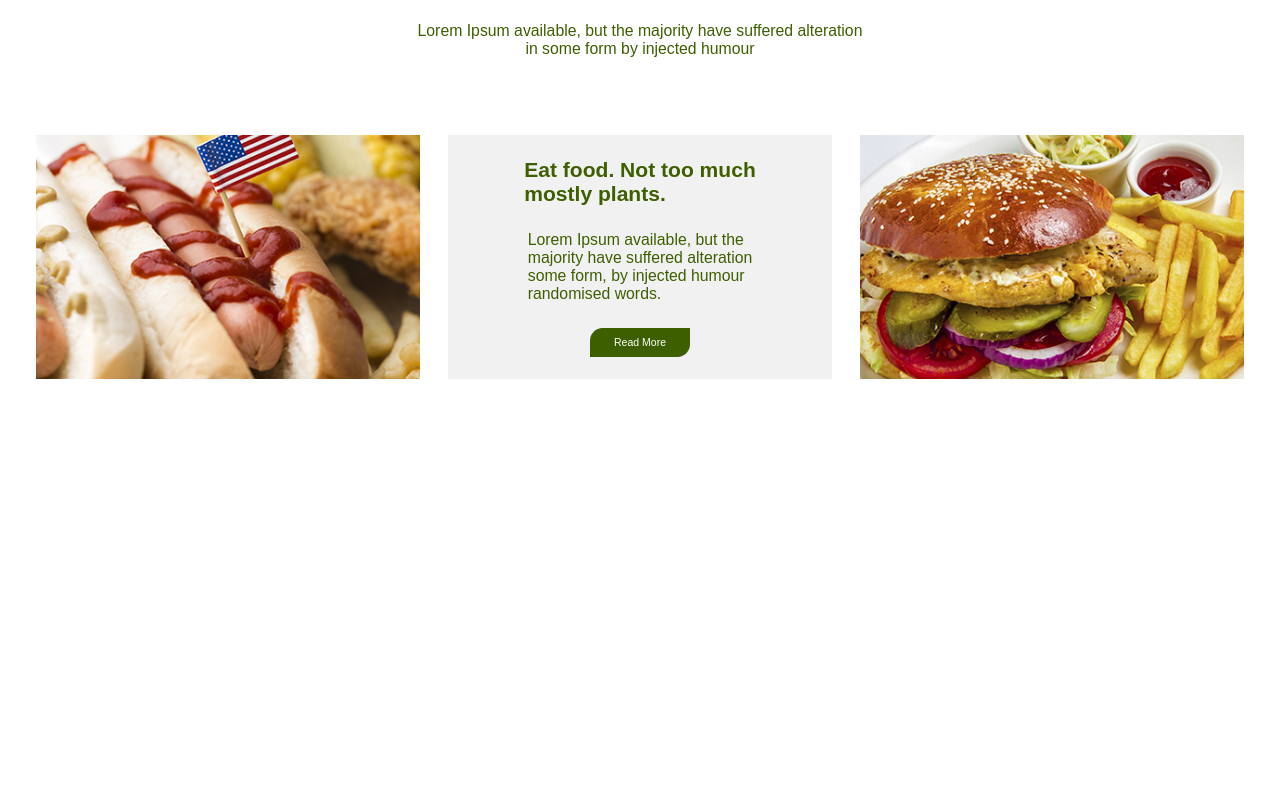
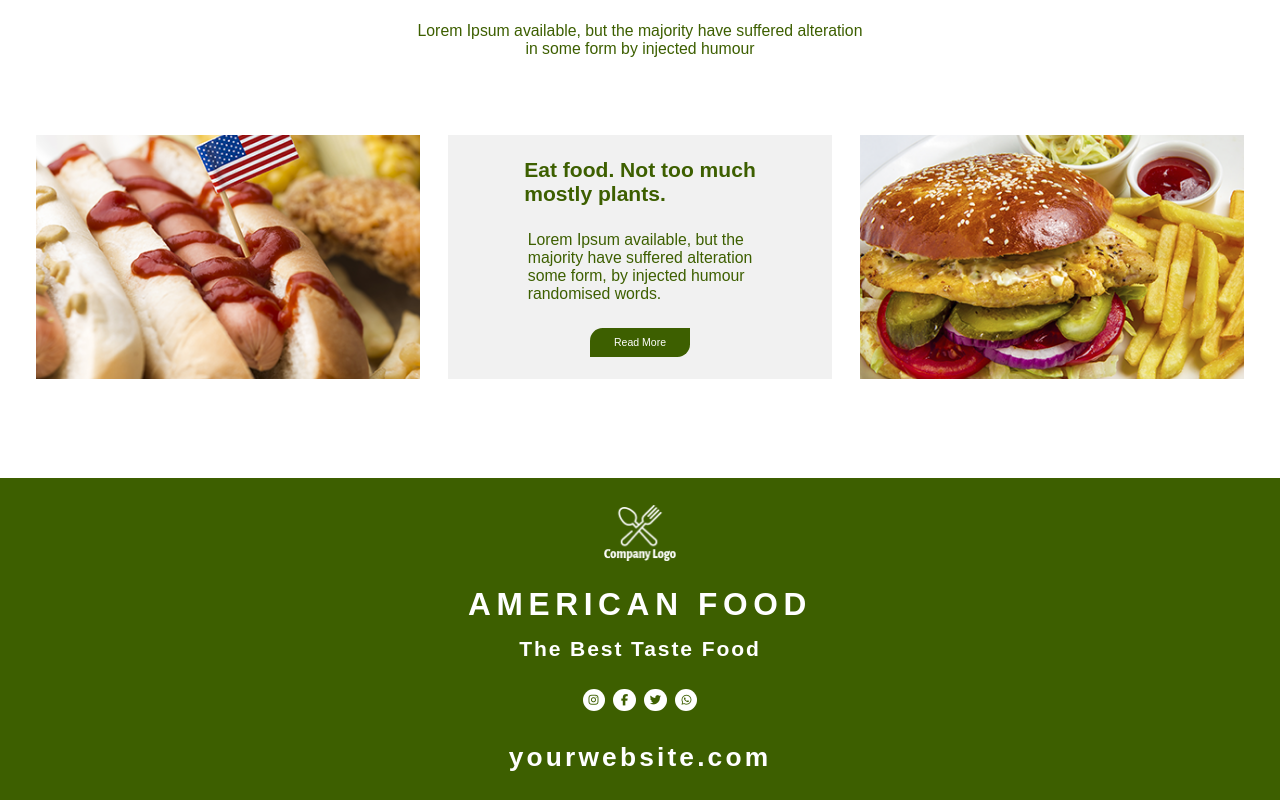
Before and after one commit to ImBasilio60/Papeterie, a plain HTML site: page index.html in a window 1280 px wide. Shown: the part 5942-6742 px from the top of the page. Before the commit the page ends 6420 px from the top, so only its background shows below. Drawn offline with nearby package versions, Linux system fonts and the light colour scheme; a web font is replaced by a local one.

Commit message:
Footer sans forme geometrique

```diff
--- a/index.html
+++ b/index.html
@@ -283,6 +283,26 @@
 
       <img class="card" src="assets/img/card-5.png" alt="" />
     </section>
+    <footer>
+      <img class="logo" src="assets/img/logo.png" alt="" />
+      <h1>AMERICAN FOOD</h1>
+      <h2>The Best Taste Food</h2>
+      <div class="social-media">
+        <div>
+          <i class="fab fa-instagram"></i>
+        </div>
+        <div>
+          <i class="fab fa-facebook-f"></i>
+        </div>
+        <div>
+          <i class="fab fa-twitter"></i>
+        </div>
+        <div>
+          <i class="fab fa-whatsapp"></i>
+        </div>
+      </div>
+      <h3>yourwebsite.com</h3>
+    </footer>
     <script src="assets/js/jquery.js"></script>
     <script src="assets/js/app.js"></script>
   </body>
--- /dev/null
+++ b/sass/layout/_footer.scss
@@ -0,0 +1,88 @@
+@use "../abstract/function" as *;
+@use "../abstract/variable" as *;
+@use "../abstract/responsive" as *;
+footer {
+  width: 100%;
+  background: $primary-color;
+  display: flex;
+  justify-content: center;
+  align-items: center;
+  flex-direction: column;
+  height: calculateToMobile(510);
+  @include Desktop {
+    height: calculateToRem(510);
+  }
+  .logo {
+    height: calculateToMobile(88);
+    margin-bottom: calculateToMobile(40);
+    @include Desktop {
+      margin-bottom: calculateToRem(40);
+      height: calculateToRem(88);
+    }
+  }
+  h1 {
+    font-family: Roboto-Medium, sans-serif;
+    font-size: calculateToMobile(50);
+    margin-bottom: calculateToMobile(22);
+    letter-spacing: calculateToMobile(9);
+    @include Desktop {
+      font-size: calculateToRem(50);
+      margin-bottom: calculateToRem(22);
+      letter-spacing: calculateToRem(9);
+    }
+  }
+  h2 {
+    font-family: Roboto-Regular, sans-serif;
+    font-size: calculateToMobile(33.33);
+    margin-bottom: calculateToMobile(44);
+    letter-spacing: calculateToMobile(3);
+    @include Desktop {
+      font-size: calculateToRem(33.33);
+      margin-bottom: calculateToRem(44);
+      letter-spacing: calculateToRem(3);
+    }
+  }
+  .social-media {
+    display: flex;
+    justify-content: center;
+    align-items: center;
+    gap: calculateToMobile(14);
+    margin-bottom: calculateToMobile(49);
+    @include Desktop {
+      gap: calculateToRem(14);
+      margin-bottom: calculateToRem(49);
+    }
+    div {
+      background: white;
+      border-radius: 50%;
+      display: flex;
+      justify-content: center;
+      align-items: center;
+      width: calculateToMobile(35);
+      height: calculateToMobile(35);
+      @include Desktop {
+        width: calculateToRem(35);
+        height: calculateToRem(35);
+      }
+      i {
+        font-size: calculateToMobile(18);
+        color: $primary-color;
+        @include Desktop {
+          font-size: calculateToRem(18);
+        }
+      }
+    }
+  }
+  h3 {
+    font-family: Roboto-Medium, sans-serif;
+    font-size: calculateToMobile(41.67);
+    letter-spacing: calculateToMobile(5);
+    @include Desktop {
+      letter-spacing: calculateToRem(5);
+      font-size: calculateToRem(41.67);
+    }
+  }
+}
+footer * {
+  color: white;
+}
--- a/sass/main.scss
+++ b/sass/main.scss
@@ -8,12 +8,13 @@
 @use "component/medicine-food" as *;
 @use "component/service-card" as *;
 @use "component/pricing-card" as *;
+@use "component/card-container" as *;
 
 @use "layout/header" as *;
 @use "layout/navigation" as *;
 @use "layout/banner" as *;
 @use "layout/special-offer" as *;
-@use "component/card-container" as *;
+@use "layout/footer" as *;
 
 @import "../assets/FontAwesome/css/all.min.css";
 @import "../assets/slick/slick.css";
```
Also changed, not shown: sass/main.css, 1 other file.
